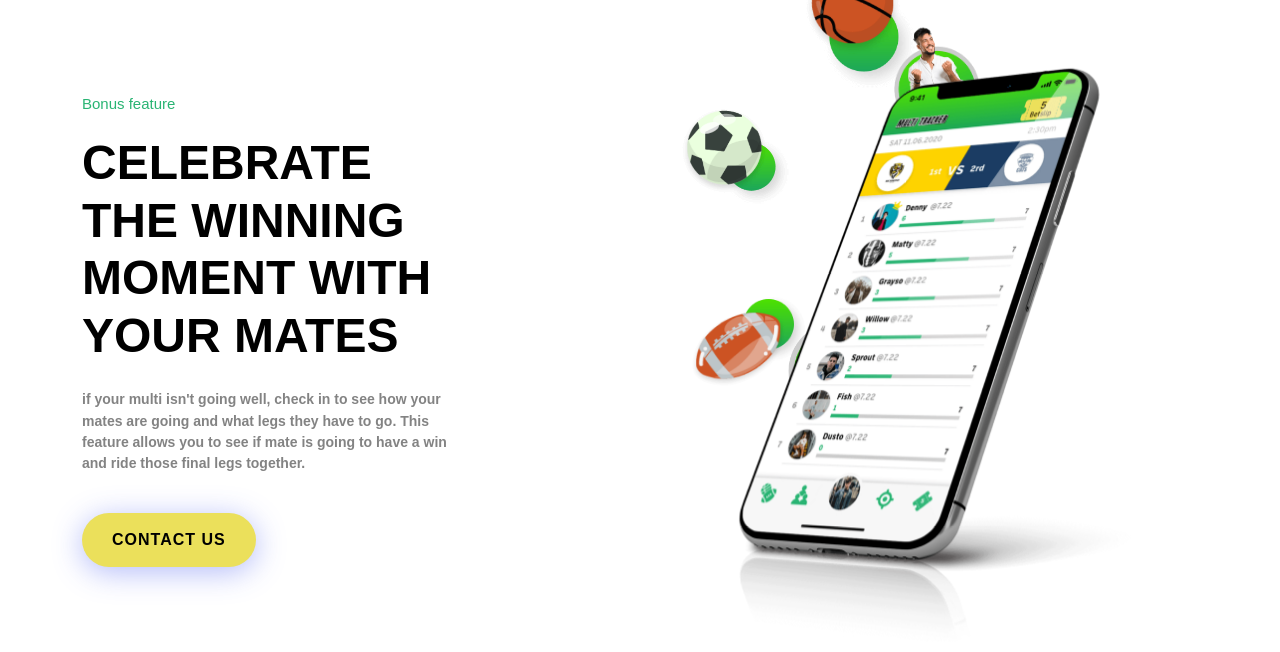
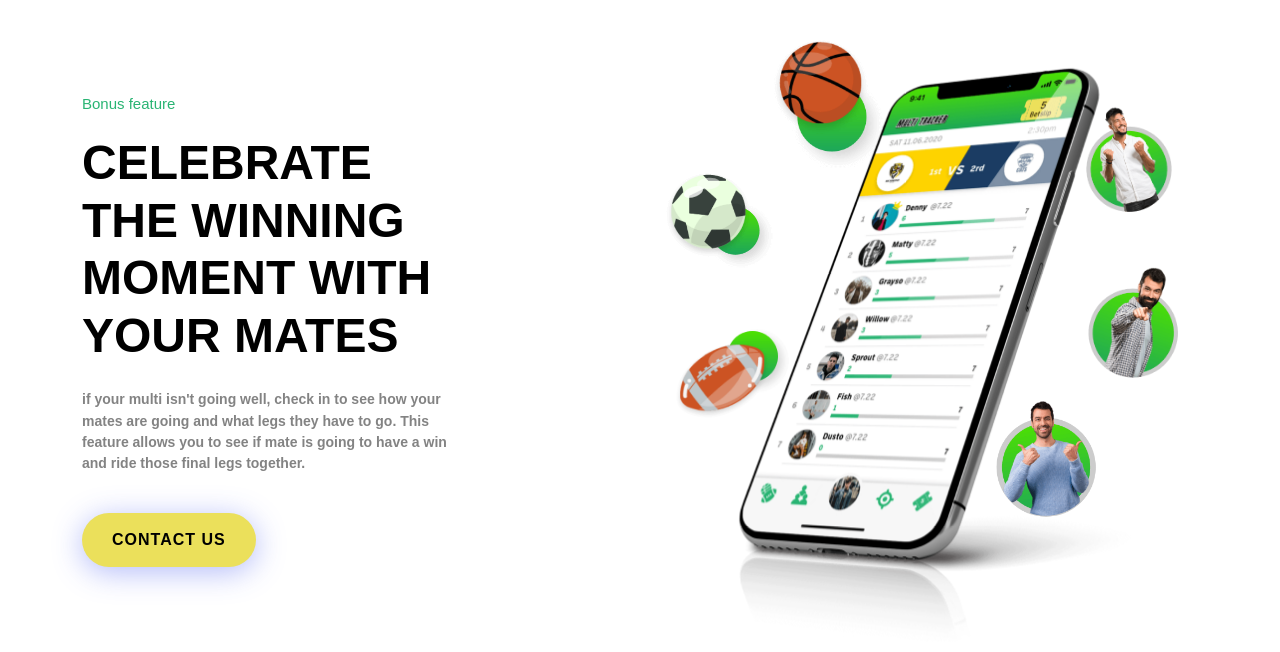
Before and after one commit to mljcool/multi-tracker, a Next.js app: page /landing-page/BunosFeatureSection in a window 1280 px wide. Shown: the top 652 px of the page. Built offline with nearby package versions, Linux system fonts and the light colour scheme.

Commit message:
fix css design

```diff
--- a/styles/landing-page.scss
+++ b/styles/landing-page.scss
@@ -556,6 +556,62 @@ section {
     }
   }
 }
+@media (max-width: 1800px) and (min-width: 1300px) {
+  .bunos-animations {
+    .basket-ball {
+      left: 16rem !important;
+      top: -4rem;
+    }
+    .soccer-ball {
+      top: 4rem !important;
+      left: 9rem !important;
+    }
+    .foot-ball {
+      top: 14rem !important;
+      left: 10rem !important;
+    }
+    .men1 {
+      top: 0rem !important;
+      right: -2rem !important;
+    }
+    .men2 {
+      top: 10rem !important;
+      right: -3rem !important;
+    }
+    .men3 {
+      top: 18rem !important;
+      right: 3rem !important;
+    }
+  }
+}
+@media (max-width: 1290px) {
+  .bunos-animations {
+    .basket-ball {
+      left: 16rem !important;
+      top: -4rem;
+    }
+    .soccer-ball {
+      top: 4rem !important;
+      left: 9rem !important;
+    }
+    .foot-ball {
+      top: 14rem !important;
+      left: 10rem !important;
+    }
+    .men1 {
+      top: 0rem !important;
+      right: -2rem !important;
+    }
+    .men2 {
+      top: 10rem !important;
+      right: -3rem !important;
+    }
+    .men3 {
+      top: 18rem !important;
+      right: 3rem !important;
+    }
+  }
+}
 
 @media (min-width: 1024px) {
   .hero {
```
